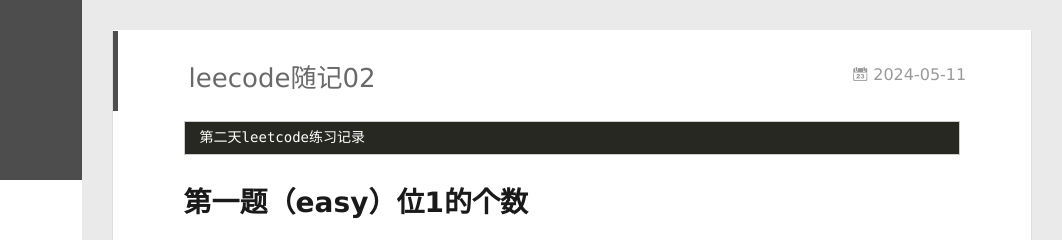
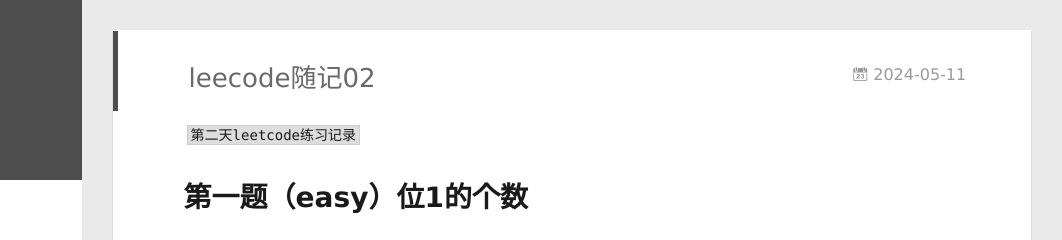
Before and after one commit to mimidengdeng/mimidengdeng.github.io, a plain HTML site: page 2024/05/11/leecode随记02/index.html in a window 1280 px wide. Shown: the top 240 px of the page, 218-1280 px from the left. Drawn offline with Linux system fonts and the light colour scheme.

Commit message:
Site updated: 2024-05-11 20:10:27

```diff
--- a/2024/05/11/leecode随记02/index.html
+++ b/2024/05/11/leecode随记02/index.html
@@ -16,7 +16,7 @@
 <meta property="og:description" content="第二天leetcode练习记录">
 <meta property="og:locale" content="en_US">
 <meta property="article:published_time" content="2024-05-11T06:16:14.000Z">
-<meta property="article:modified_time" content="2024-05-11T12:08:10.820Z">
+<meta property="article:modified_time" content="2024-05-11T12:10:09.874Z">
 <meta property="article:author" content="John Doe">
 <meta name="twitter:card" content="summary">
 
@@ -174,8 +174,7 @@
 
     <div class="article-entry" itemprop="articleBody">
 
-        <pre><code>第二天leetcode练习记录
-</code></pre>
+        <p><code>第二天leetcode练习记录</code></p>
 <span id="more"></span>
 
 <h1 id="第一题（easy）位1的个数"><a href="#第一题（easy）位1的个数" class="headerlink" title="第一题（easy）位1的个数"></a>第一题（easy）位1的个数</h1><p><strong>题目</strong></p>
```
Also changed, not shown: index.html (+1 -2 lines).
